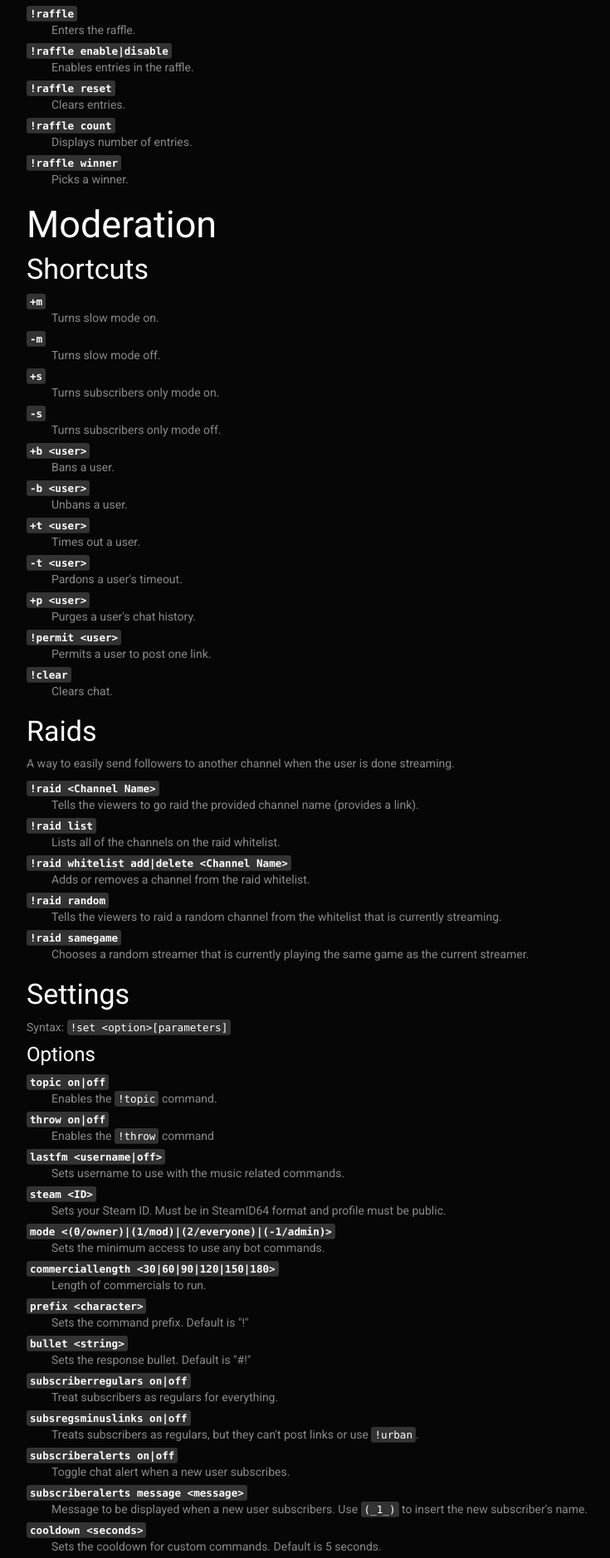
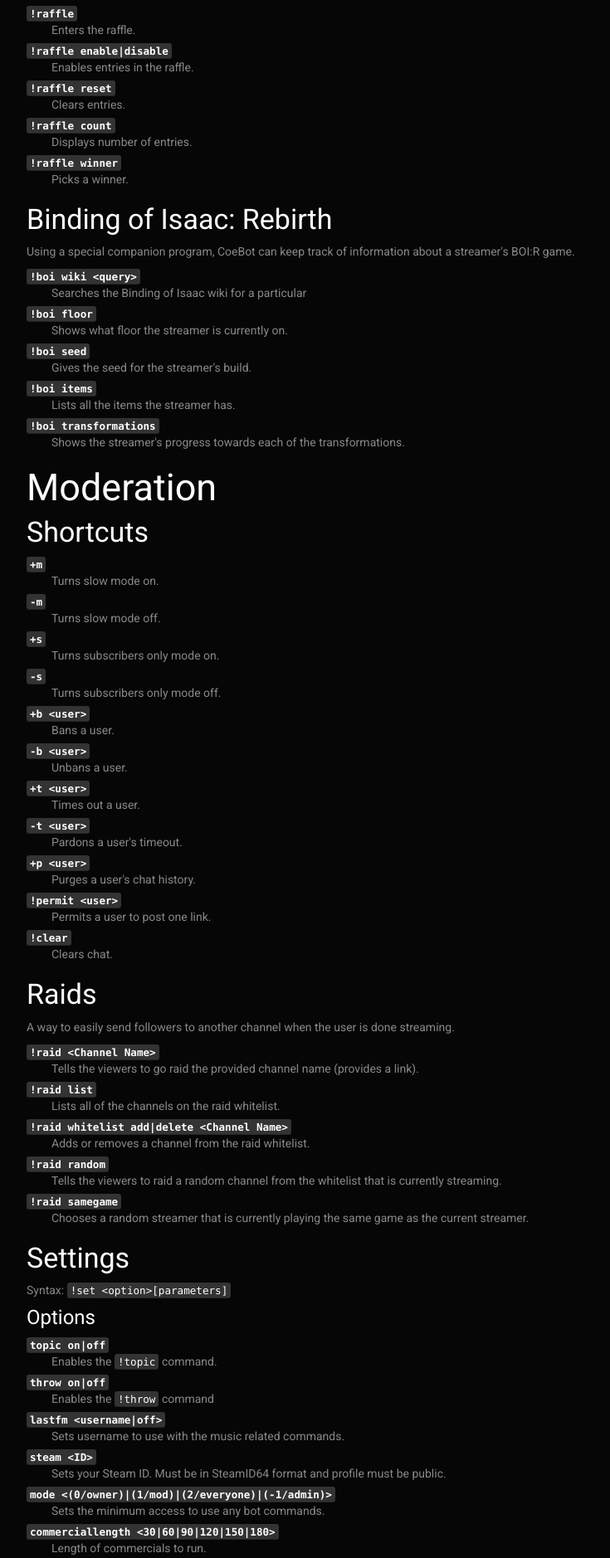
Before and after one commit to oxguy3/coebot-www, a PHP site: page /commands in a window 1280 px wide. Shown: the part 3796-5674 px from the top of the page at 83% size, without its empty margins (38-773 px from the left). Run offline with PHP 8.4, Linux system fonts and the light colour scheme; a stand-in replaces the project's code that opens the database connection; some libraries are stand-ins or nearby versions.

Commit message:
documented boi rebirth commands and PARAMETER_CAPS

```diff
--- a/commands.php
+++ b/commands.php
@@ -295,6 +295,31 @@
 
 		    <dt><kbd class="command">raffle winner</kbd></dt>
 		    <dd>Picks a winner.</dd>
+
+		  </dl>
+
+
+		  <h3 id="boirebirth" class="commands-nav-heading">Binding of Isaac: Rebirth</h3>
+
+		  <p>
+		  	Using a special companion program, CoeBot can keep track of information about a streamer's BOI:R game.
+		  </p>
+		  <dl>
+
+		    <dt><kbd class="command">boi wiki &lt;query&gt;</kbd></dt>
+		    <dd>Searches the Binding of Isaac wiki for a particular</dd>
+
+		    <dt><kbd class="command">boi floor</kbd></dt>
+		    <dd>Shows what floor the streamer is currently on.</dd>
+
+		    <dt><kbd class="command">boi seed</kbd></dt>
+		    <dd>Gives the seed for the streamer's build.</dd>
+
+		    <dt><kbd class="command">boi items</kbd></dt>
+		    <dd>Lists all the items the streamer has.</dd>
+
+		    <dt><kbd class="command">boi transformations</kbd></dt>
+		    <dd>Shows the streamer's progress towards each of the transformations.</dd>
 
 		  </dl>
 
@@ -623,6 +648,9 @@
 		    <dt><kbd>(_PARAMETER_)</kbd></dt>
 		    <dd>This is replaced by the parameter after the command is called. Multiple parameters can be used in one command, and when calling it separate the individual parameters with ';'.</dd>
 
+		    <dt><kbd>(_PARAMETER_CAPS_)</kbd></dt>
+		    <dd>Does the same thing as <kbd>(_PARAMETER_)</kbd>, but converts the input to all capital letters.</dd>
+
 		    <dt><kbd>(_NUMCHANNELS_)</kbd></dt>
 		    <dd>Returns the number of channels that <?php echo $SITE_TITLE; ?> is currently active in.</dd>
 
@@ -697,6 +725,7 @@
 				  		<li><a href="#polls">Polls</a></li>
 				  		<li><a href="#giveaways">Giveaways</a></li>
 				  		<li><a href="#raffles">Raffles</a></li>
+				  		<li><a href="#boirebirth">Binding of Isaac: Rebirth</a></li>
 				  	</ul>
 				  </li>
 				  <li>
```
